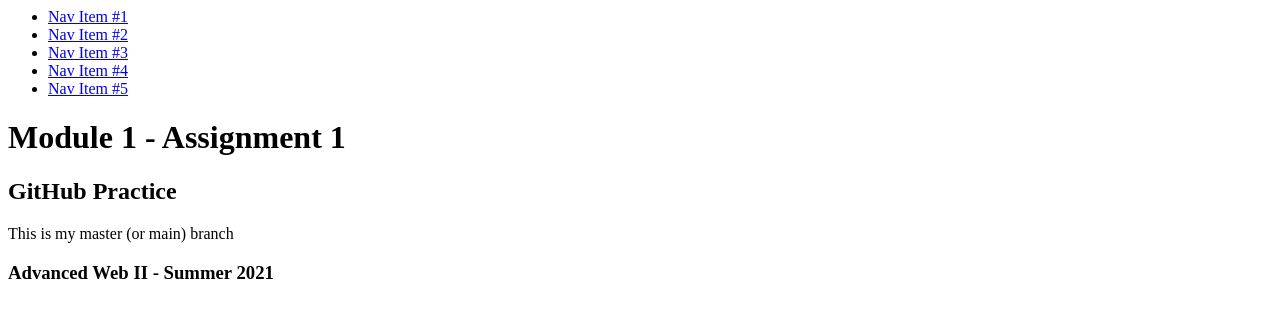
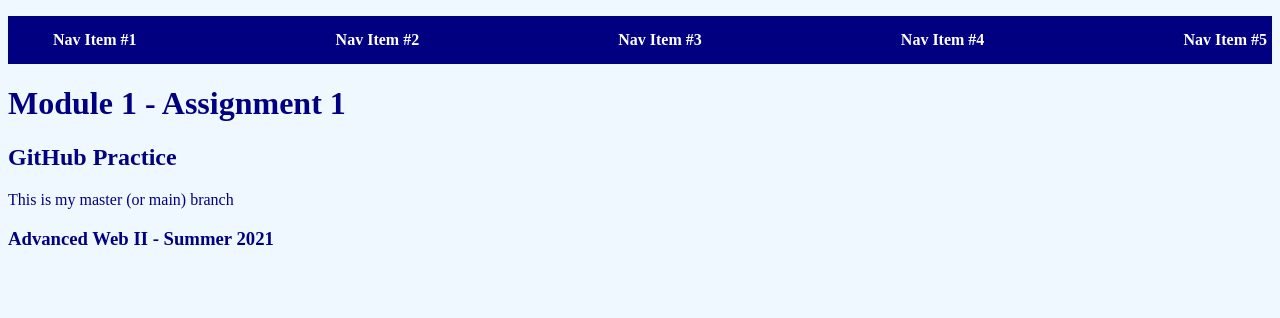
Before and after one commit to ejkragon/m1-hw1-agonkresky-emmanuel, a plain HTML site: page index.html in a window 1280 px wide. Drawn offline with Linux system fonts and the light colour scheme.

Commit message:
add styling

```diff
--- a/index.html
+++ b/index.html
@@ -1,8 +1,10 @@
+<!DOCTYPE html>
 <html lang="en">
-    <head>
+   <head>
         <meta charset="UTF-8">
         <meta http-equiv="X-UA-Compatible" content="IE=edge">
         <meta name="viewport" content="width=device-width, initial-scale=1.0">
+        <link rel="stylesheet" href="main.css">
         <title>M1-HW1-AgonKresky-Emmanuel</title>
     </head>
 
--- a/main.css
+++ b/main.css
@@ -0,0 +1,20 @@
+ul {
+    list-style-type: none;
+    display: flex;
+    justify-content: space-between;
+    align-items: center;
+    background-color: navy;
+}
+
+li a {
+    display: block;
+    padding: 15px 5px;
+    color: white;
+    text-decoration: none;
+    font-weight: bold;
+}
+
+body {
+    background-color: aliceblue;
+    color: navy;
+}
```
Also changed, not shown: 1 other file.
